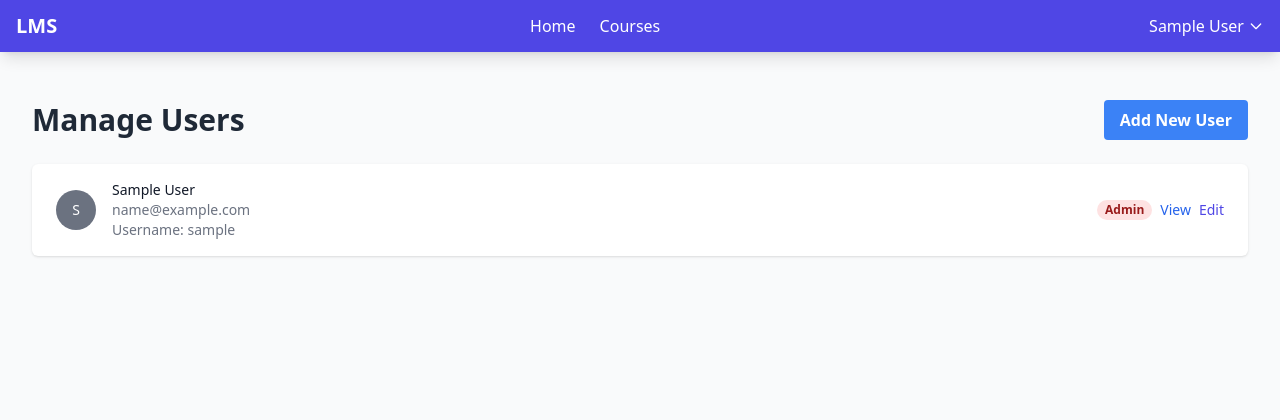
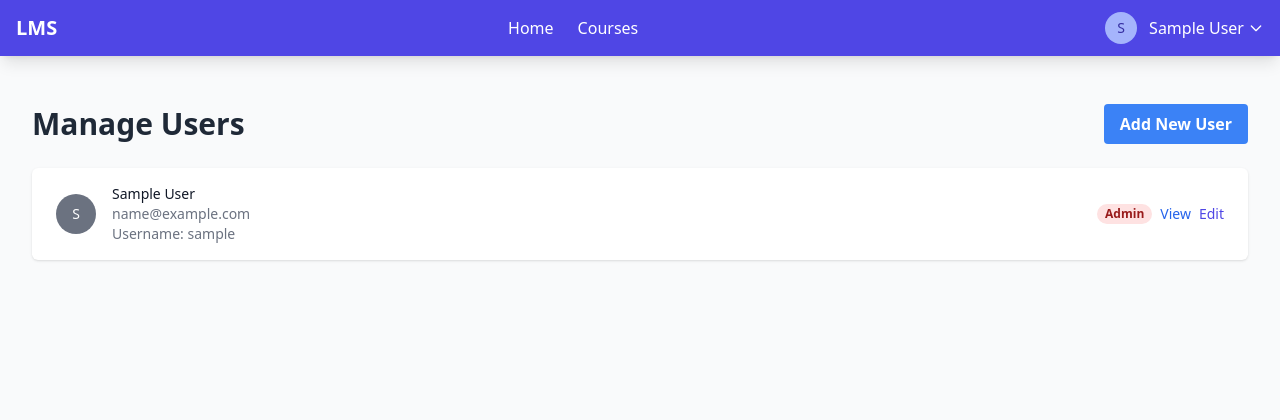
Before and after one commit to farhan-shafi/lms-new, a CodeIgniter app: page /lms-new/admin/users in a window 1280 px wide. Shown: the top 420 px of the page. Run offline with CodeIgniter, Linux system fonts and the light colour scheme; the visitor is signed in with stand-in values (Sample User, id 1); tables that the repository leaves empty or names only in its code hold one stand-in row (values such as "Sample post"); some libraries are stand-ins or nearby versions.

Commit message:
add user profile in manage users

```diff
--- a/application/views/admin/users.php
+++ b/application/views/admin/users.php
@@ -15,11 +15,15 @@
                             <div class="flex items-center justify-between">
                                 <div class="flex items-center">
                                     <div class="flex-shrink-0">
+                                        <?php if (!empty($user->profile_image) && file_exists(FCPATH . 'uploads/profile_pictures/' . $user->profile_image)): ?>
+                                            <img class="h-10 w-10 rounded-full object-cover" src="<?= base_url('uploads/profile_pictures/' . $user->profile_image) ?>" alt="<?= htmlspecialchars($user->full_name) ?>">
+                                        <?php else: ?>
                                         <span class="inline-flex items-center justify-center h-10 w-10 rounded-full bg-gray-500">
                                             <span class="text-sm font-medium leading-none text-white">
                                                 <?= strtoupper(substr($user->full_name, 0, 1)) ?>
                                             </span>
                                         </span>
+                                        <?php endif; ?>
                                     </div>
                                     <div class="ml-4">
                                         <div class="text-sm font-medium text-gray-900">
--- a/application/views/templates/header.php
+++ b/application/views/templates/header.php
@@ -40,6 +40,12 @@
                             <button id="user-menu-button" class="flex items-center space-x-1 hover:text-indigo-200 focus:outline-none" aria-expanded="false" aria-haspopup="true">
                                 <?php if (!empty($this->session->userdata('profile_image')) && file_exists(FCPATH . 'uploads/profile_pictures/' . $this->session->userdata('profile_image'))): ?>
                                     <img src="<?= base_url('uploads/profile_pictures/' . $this->session->userdata('profile_image')) ?>" alt="Profile" class="h-8 w-8 rounded-full object-cover mr-2">
+                                <?php else: ?>
+                                    <span class="inline-flex items-center justify-center h-8 w-8 rounded-full bg-indigo-300 mr-2">
+                                        <span class="text-sm font-medium leading-none text-indigo-800">
+                                            <?= strtoupper(substr($this->session->userdata('full_name'), 0, 1)) ?>
+                                        </span>
+                                    </span>
                                 <?php endif; ?>
                                 <span><?= $this->session->userdata('full_name') ?></span>
                                 <svg xmlns="http://www.w3.org/2000/svg" class="h-4 w-4 transform transition-transform duration-200" id="dropdown-arrow" fill="none" viewBox="0 0 24 24" stroke="currentColor">
```
